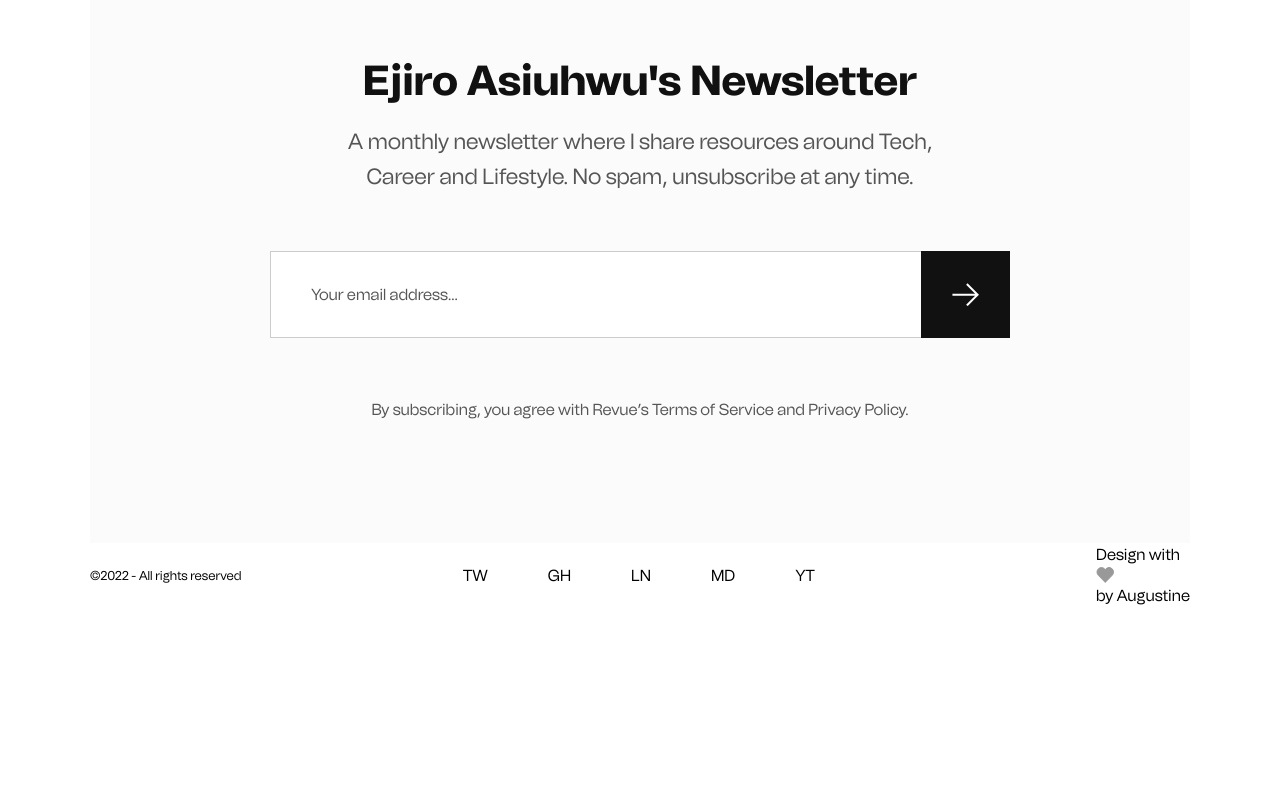
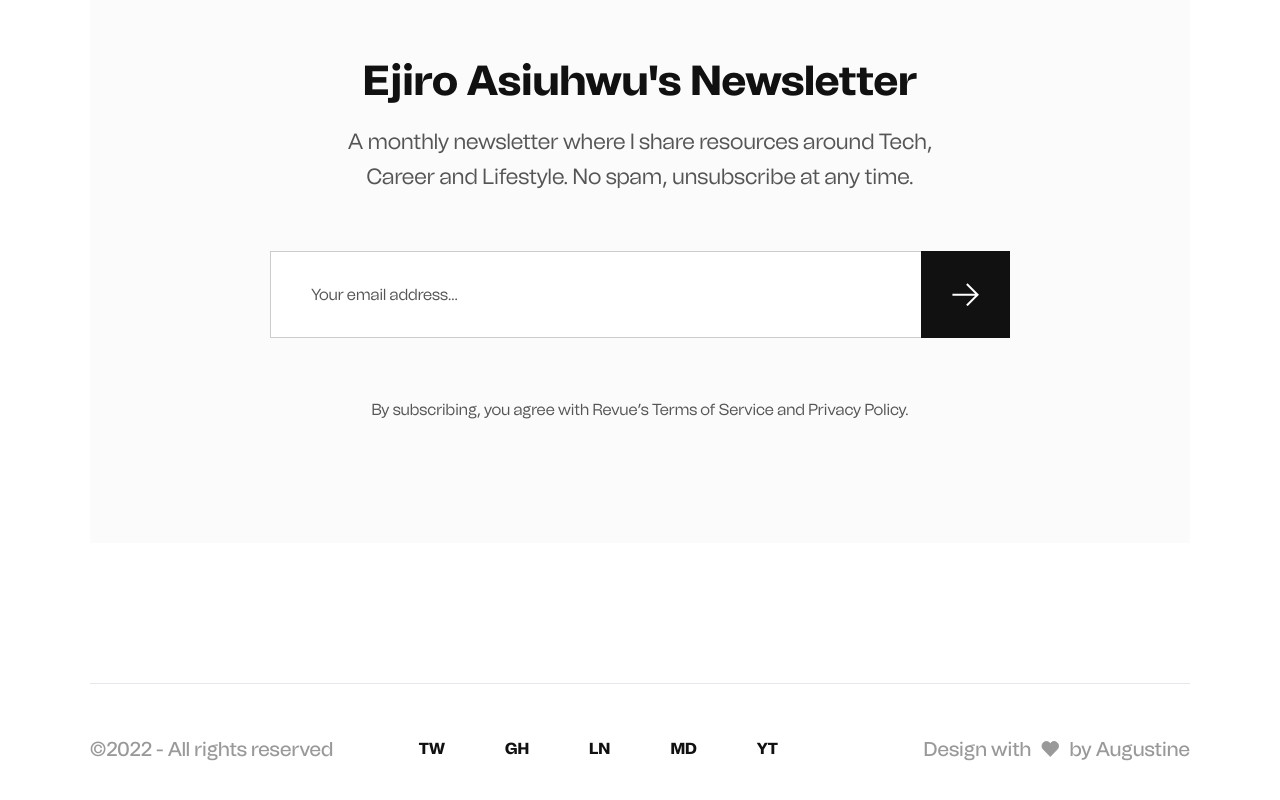
Before and after one commit to ejirocodes/portfolio-1, a Next.js app: page /articles in a window 1280 px wide. Shown: the part 2749-3549 px from the top of the page. Before the commit the page ends 3357 px from the top, so only its background shows below. Built offline with nearby package versions, Linux system fonts and the light colour scheme.

Commit message:
desktop footer implemented

```diff
--- a/components/shared/Footer.tsx
+++ b/components/shared/Footer.tsx
@@ -28,8 +28,11 @@ export const Footer = () => {
   ];
 
   return (
-    <footer className="flex items-center justify-between md:px-[90px]">
-      <small>©{new Date().getFullYear()} - All rights reserved</small>
+    <footer className=" text-gray3 md:px-[90px] border-gray2 ">
+      <div className="border-t border-solid flex items-center justify-between pt-[50px]  pb-[84px] ">
+        <small className=" text-[20px] font-medium">
+          ©{new Date().getFullYear()} - All rights reserved
+        </small>
         <ul className="flex items-center">
           {socials.map((social) => (
             <li key={social.title}>
@@ -38,7 +41,7 @@ export const Footer = () => {
                 aria-label={social.arialLabel}
                 target="_blank"
                 rel="noopener noreferrer"
-              className="mr-[60px]"
+                className="mr-[60px] text-dark font-extrabold"
               >
                 {social.title}
               </a>
@@ -46,7 +49,10 @@ export const Footer = () => {
           ))}
         </ul>
         <div>
-        <p aria-label="Augustine Asiuwhu - Product Designer">
+          <p
+            aria-label="Augustine Asiuwhu - Product Designer"
+            className="flex items-center text-[20px] font-medium"
+          >
             Design with
             <svg
               width="18"
@@ -54,6 +60,7 @@ export const Footer = () => {
               viewBox="0 0 18 17"
               fill="none"
               xmlns="http://www.w3.org/2000/svg"
+              className="mx-[10px]"
             >
               <path
                 fillRule="evenodd"
@@ -65,8 +72,19 @@ export const Footer = () => {
                 strokeLinecap="square"
               />
             </svg>
-          by Augustine
+            <span>
+              by{" "}
+              <a
+                href="https://www.linkedin.com/in/augustine-asiuwhu/"
+                target="_blank"
+                rel="noopener noreferrer"
+                aria-label="Augustine Asiuwhu on LinkedIn"
+              >
+                Augustine
+              </a>
+            </span>
           </p>
+        </div>
       </div>
     </footer>
   );
--- a/pages/articles.tsx
+++ b/pages/articles.tsx
@@ -52,7 +52,9 @@ const Article: NextPage = () => {
               </svg>
             </button>
           </div>
-          <Newsletter />
+          <div className="mb-[140px]">
+            <Newsletter />
+          </div>
         </section>
       </main>
     </>
```
Lines whose indentation alone changed are shown as unchanged.
